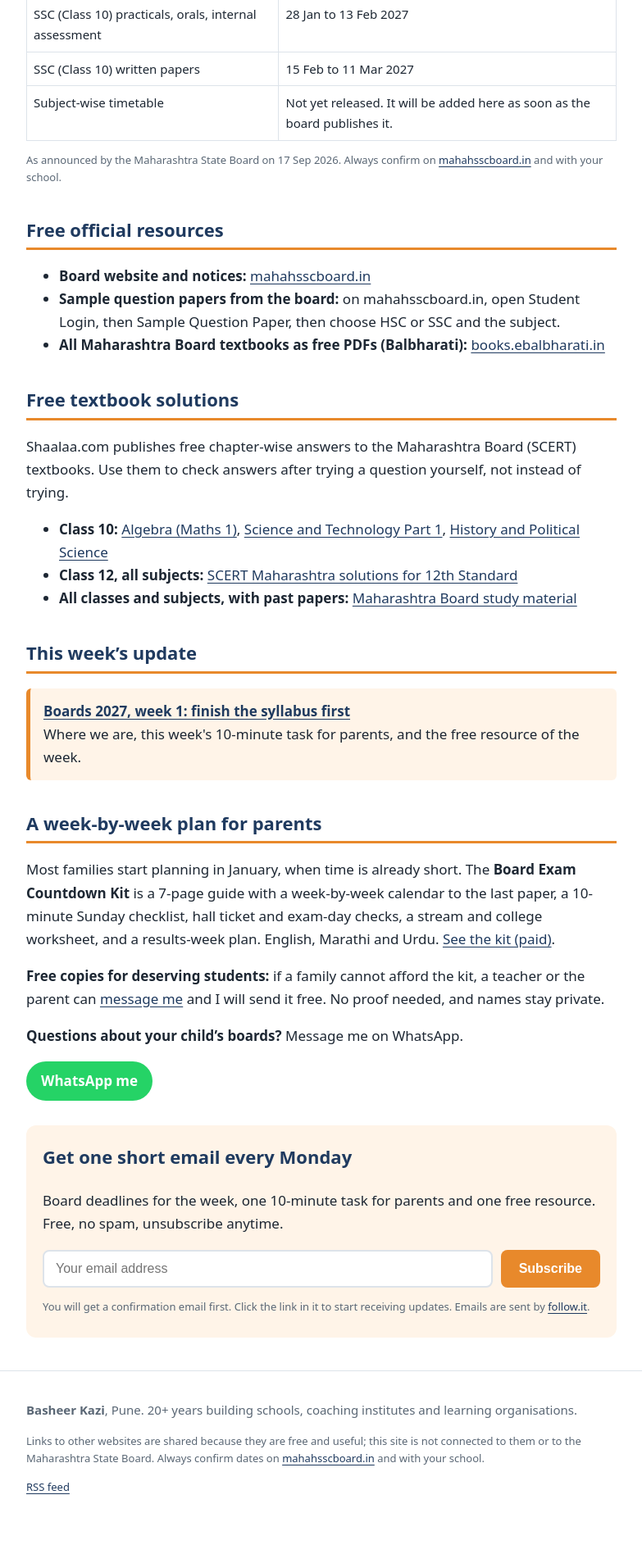
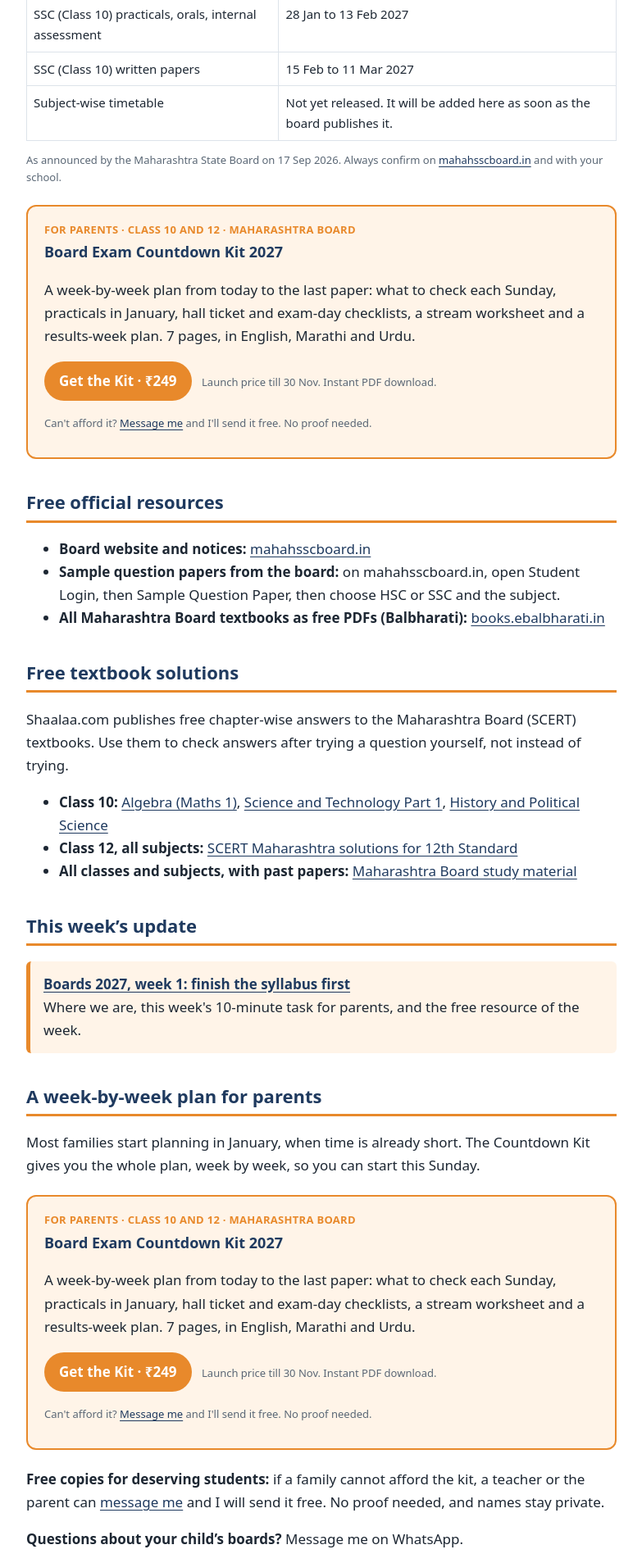
Before and after one commit to basheerkazi/basheerkazi.github.io, a Jekyll site: the page built from boards-2027.md, in a window 1280 px wide. Shown: the part 544-2451 px from the top of the page at 82% size, without its empty margins (248-1031 px from the left). Built offline with Jekyll 4.4.1, drawn with Linux system fonts in a browser that asks for light colours; before the commit the page ends 2412 px from its top, so only the background shows below that.

Commit message:
Promote the Kit: box on home page, Help Desk (top and bottom) and Boards posts
Co-Authored-By: Claude Opus 5.5 <noreply@anthropic.com>
Claude-Session: https://claude.ai/code/session_01Soc6tUFzZTRfEsF135k4QB

```diff
--- /dev/null
+++ b/_includes/kit.html
@@ -0,0 +1,7 @@
+<div class="kitbox">
+  <p class="kitkick">For parents · Class 10 and 12 · Maharashtra Board</p>
+  <h3>Board Exam Countdown Kit 2027</h3>
+  <p>A week-by-week plan from today to the last paper: what to check each Sunday, practicals in January, hall ticket and exam-day checklists, a stream worksheet and a results-week plan. 7 pages, in English, Marathi and Urdu.</p>
+  <p><a class="btn" href="https://topmate.io/basheerkazi/2387069" target="_blank" rel="noopener">Get the Kit · ₹249</a> <span class="small">Launch price till 30 Nov. Instant PDF download.</span></p>
+  <p class="small">Can't afford it? <a href="{{ '/contact/' | relative_url }}">Message me</a> and I'll send it free. No proof needed.</p>
+</div>
--- a/_layouts/post.html
+++ b/_layouts/post.html
@@ -6,5 +6,5 @@ layout: default
   <h1>{{ page.title }}</h1>
   {{ content }}
 </article>
-{% if page.tags contains "boards-2027" %}{% include subscribe.html %}{% endif %}
+{% if page.tags contains "boards-2027" %}{% include kit.html %}{% include subscribe.html %}{% endif %}
 <p class="back"><a href="{{ '/blog/' | relative_url }}">All posts</a></p>
--- a/assets/style.css
+++ b/assets/style.css
@@ -43,3 +43,7 @@ td{border:1px solid var(--line);padding:8px;vertical-align:top}
 .subform button:hover{background:#d4771d}
 .btn.wa{background:#25D366;color:#fff}
 .btn.wa:hover{background:#1ebe5b}
+.kitbox{background:#FFF4E8;border:2px solid var(--orange);border-radius:12px;padding:18px 20px;margin:22px 0}
+.kitbox h3{margin:2px 0 8px;color:var(--navy)}
+.kitbox .kitkick{font-size:13px;font-weight:700;color:var(--orange);text-transform:uppercase;letter-spacing:.3px;margin:0}
+.kitbox .btn{margin-right:8px}
--- a/boards-2027.md
+++ b/boards-2027.md
@@ -18,6 +18,8 @@ Bookmark this page and share it with any family that has a child in the boards t
 | Subject-wise timetable | Not yet released. It will be added here as soon as the board publishes it. |
 
 <p class="small">As announced by the Maharashtra State Board on 17 Sep 2026. Always confirm on <a href="https://mahahsscboard.in">mahahsscboard.in</a> and with your school.</p>
+
+{% include kit.html %}
 
 ## Free official resources
 
@@ -40,7 +42,9 @@ Shaalaa.com publishes free chapter-wise answers to the Maharashtra Board (SCERT)
 
 ## A week-by-week plan for parents
 
-Most families start planning in January, when time is already short. The **Board Exam Countdown Kit** is a 7-page guide with a week-by-week calendar to the last paper, a 10-minute Sunday checklist, hall ticket and exam-day checks, a stream and college worksheet, and a results-week plan. English, Marathi and Urdu. [See the kit (paid)](https://topmate.io/basheerkazi/2387069).
+Most families start planning in January, when time is already short. The Countdown Kit gives you the whole plan, week by week, so you can start this Sunday.
+
+{% include kit.html %}
 
 **Free copies for deserving students:** if a family cannot afford the kit, a teacher or the parent can [message me](/contact/) and I will send it free. No proof needed, and names stay private.
 
--- a/index.html
+++ b/index.html
@@ -13,6 +13,8 @@ title: Basheer Kazi
   <p>Key 2027 board dates, the board's own sample papers, free textbook PDFs and free chapter-wise solutions, all in one place and updated every Monday.</p>
 </a>
 
+{% include kit.html %}
+
 <a class="card" href="{{ '/career-clarity/' | relative_url }}">
   <h3>Graduate at home, job search stuck?</h3>
   <p>A 60-minute Career Clarity Session for parents and graduates. You leave with a written 30-day action plan.</p>
```
